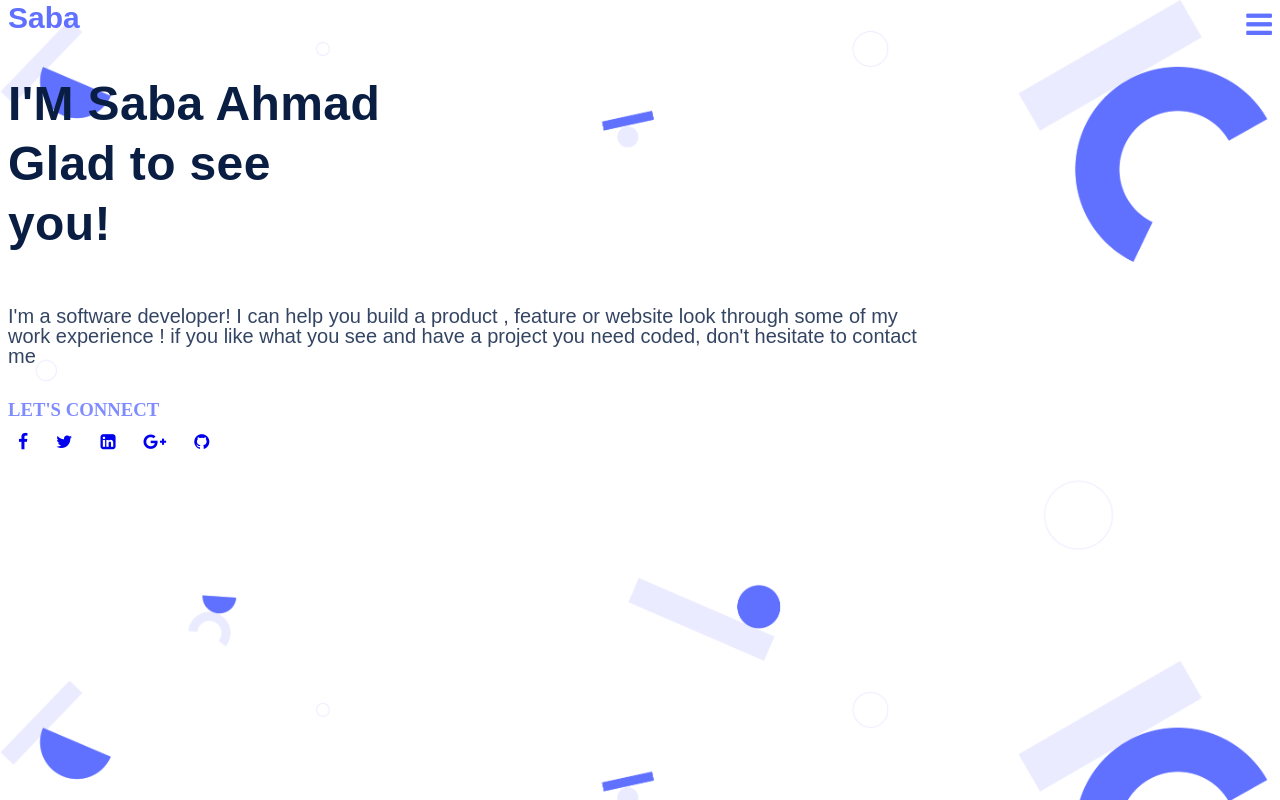
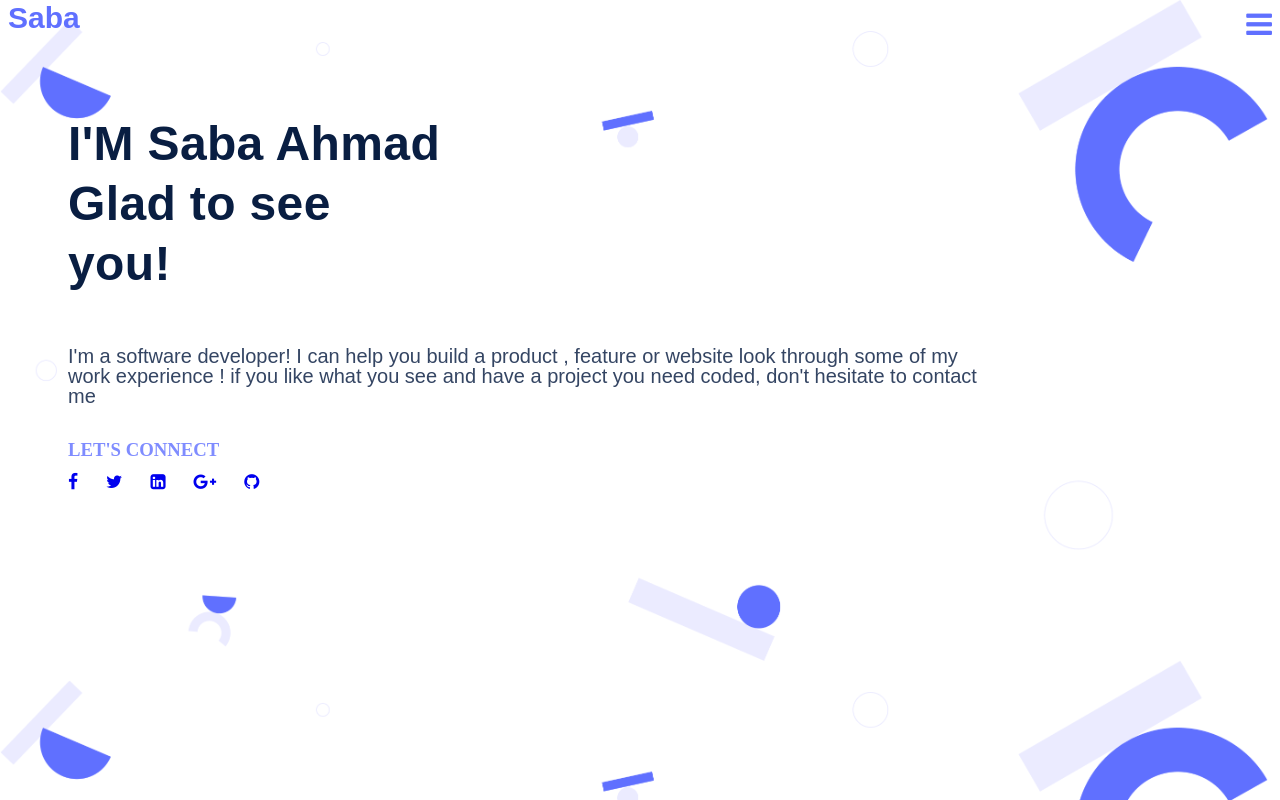
Before and after one commit to SabaAhmad404/mobile-portofolio, a website: page index.html in a window 1280 px wide. Drawn offline with Linux system fonts and the light colour scheme.

Commit message:
some changes in length and width

```diff
--- a/style.css
+++ b/style.css
@@ -30,6 +30,8 @@ body {
 
 h1 {
   color: #091e42;
+  padding-top: 40px;
+  padding-left: 60px;
   font-size: 48px;
   font-family: Arial, Helvetica, sans-serif;
   line-height: 60px;
@@ -45,6 +47,7 @@ h1 {
 p {
   width: 920px;
   height: 60px;
+  padding-left: 60px;
   color: #344563;
   font-size: 20px;
   font-family: Arial, Helvetica, sans-serif;
@@ -73,6 +76,7 @@ p {
 
 .connect {
   color: #7f8cff;
+  padding-left: 60px;
   font-family: 'Times New Roman', Times, serif;
   font-style: normal;
   font-weight: 500;
@@ -90,8 +94,7 @@ p {
   display: flex;
   color: #505f79;
   gap: 8px;
-  left: 2px;
-  padding-left: 0;
+  padding-left: 50px;
   transition: color 0.5s ease;
 }
 
```
